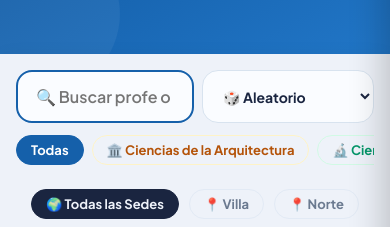
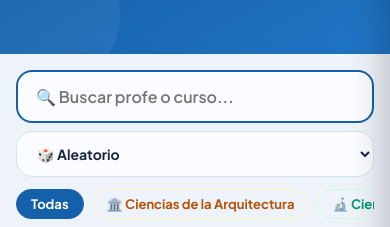
Before and after one commit to leonelesteffanoch-art/profesoresUCSUR, a React (Vite) app: page / in a window 390 px wide. Shown: the part 427-654 px from the top of the page. Built offline with nearby package versions, Linux system fonts and the light colour scheme; no server answers; the database is empty.

Commit message:
Detalles

```diff
--- a/src/index.css
+++ b/src/index.css
@@ -641,17 +641,25 @@ body {
   gap: 10px;
   flex-wrap: nowrap;
 }
+.search-input {
+  flex: 1;
+  min-width: 200px;
+}
+.search-select {
+  width: auto;
+  flex-shrink: 0;
+}
 @media (max-width: 640px) {
   .search-bar-row {
     flex-wrap: wrap;
     gap: 8px;
   }
-  .search-bar-row > input {
-    width: 100%;
-    min-width: unset !important;
+  .search-input {
+    flex: 1 1 100% !important;
+    min-width: 100% !important;
   }
-  .search-bar-row > select {
-    flex: 1;
+  .search-select {
+    flex: 1 1 100% !important;
     width: 100% !important;
   }
 }
--- a/src/pages/Agregar.jsx
+++ b/src/pages/Agregar.jsx
@@ -84,13 +84,13 @@ export const Agregar = ({
             </div>
             <div>
               <label style={{ fontSize: 13, fontWeight: 800, color: "var(--text-dark)", display: "block", marginBottom: 8 }}>Facultad del profesor</label>
-              <select className="input" style={{ cursor: "pointer", appearance: "none" }} value={addProf.facultad} onChange={e => setAddProf(p => ({ ...p, facultad: e.target.value }))}>
+              <select className="input" style={{ cursor: "pointer" }} value={addProf.facultad} onChange={e => setAddProf(p => ({ ...p, facultad: e.target.value }))}>
                 {FACULTADES.filter(f => f !== "Todas").map(f => <option key={f} value={f}>{f}</option>)}
               </select>
             </div>
             <div>
               <label style={{ fontSize: 13, fontWeight: 800, color: "var(--text-dark)", display: "block", marginBottom: 8 }}>Sede</label>
-              <select className="input" style={{ cursor: "pointer", appearance: "none" }} value={addProf.sede} onChange={e => setAddProf(p => ({ ...p, sede: e.target.value }))}>
+              <select className="input" style={{ cursor: "pointer" }} value={addProf.sede} onChange={e => setAddProf(p => ({ ...p, sede: e.target.value }))}>
                 {SEDES.map(s => <option key={s} value={s}>{s}</option>)}
               </select>
             </div>
@@ -168,7 +168,7 @@ export const Agregar = ({
             <div style={{ display: "grid", gridTemplateColumns: "1fr 1fr", gap: 10, marginBottom: 16 }}>
               <div>
                 <label style={{ fontSize: 12, color: "var(--text-muted)", display: "block", marginBottom: 4, fontWeight: 700 }}>🏫 Tu facultad</label>
-                <select className="input" style={{ padding: "10px 12px", fontSize: 13, cursor: "pointer", appearance: "none" }} value={addProf.facultadAlumno}
+                <select className="input" style={{ padding: "10px 12px", fontSize: 13, cursor: "pointer" }} value={addProf.facultadAlumno}
                   onChange={e => setAddProf(prev => ({ ...prev, facultadAlumno: e.target.value, carrera: "" }))}>
                   <option value="">Facultad...</option>
                   {FACULTADES_FORM.map(f => <option key={f} value={f}>{f}</option>)}
@@ -176,7 +176,7 @@ export const Agregar = ({
               </div>
               <div>
                 <label style={{ fontSize: 12, color: "var(--text-muted)", display: "block", marginBottom: 4, fontWeight: 700 }}>🎓 Tu carrera</label>
-                <select className="input" style={{ padding: "10px 12px", fontSize: 13, cursor: "pointer", appearance: "none" }} value={addProf.carrera}
+                <select className="input" style={{ padding: "10px 12px", fontSize: 13, cursor: "pointer" }} value={addProf.carrera}
                   onChange={e => {
                     const val = e.target.value;
                     const matchFac = Object.keys(carreras || {}).find(fac => carreras[fac].includes(val));
@@ -195,7 +195,7 @@ export const Agregar = ({
             <div style={{ marginBottom: 16, display: "flex", gap: 10 }}>
               <div style={{ flex: 1 }}>
                 <label style={{ fontSize: 12, color: "var(--text-muted)", display: "block", marginBottom: 6, fontWeight: 700 }}>📅 Ciclo cursado con docente</label>
-                <select className="input" style={{ padding: "10px 12px", fontSize: 13, cursor: "pointer", appearance: "none" }} value={addProf.ciclo || ""}
+                <select className="input" style={{ padding: "10px 12px", fontSize: 13, cursor: "pointer" }} value={addProf.ciclo || ""}
                   onChange={e => setAddProf(prev => ({ ...prev, ciclo: e.target.value }))}>
                   <option value="">No especificar</option>
                   {[1, 2, 3, 4, 5, 6, 7, 8, 9, 10].map(n => <option key={n} value={String(n)}>Ciclo {n}</option>)}
@@ -203,7 +203,7 @@ export const Agregar = ({
               </div>
               <div style={{ flex: 1 }}>
                 <label style={{ fontSize: 12, color: "var(--text-muted)", display: "block", marginBottom: 6, fontWeight: 700 }}>🗓️ Semestre</label>
-                <select className="input" style={{ padding: "10px 12px", fontSize: 13, cursor: "pointer", appearance: "none" }} value={addProf.semestre || ""}
+                <select className="input" style={{ padding: "10px 12px", fontSize: 13, cursor: "pointer" }} value={addProf.semestre || ""}
                   onChange={e => setAddProf(prev => ({ ...prev, semestre: e.target.value }))}>
                   <option value="">No especificar</option>
                   {SEMESTRES.map(s => <option key={s} value={s}>{s}</option>)}
@@ -280,7 +280,7 @@ export const Agregar = ({
                   <span style={{ color: OR, fontWeight: 800 }}>Nota:</span> Por favor ingresar cursos 1 por 1 si no se encuentran asignados al docente y con buena ortografía.
                 </div>
                 <label style={{ fontSize: 13, fontWeight: 800, color: "var(--text-dark)", display: "block", marginBottom: 8 }}>Actualizar Sede (Opcional)</label>
-                <select className="input" style={{ cursor: "pointer", appearance: "none" }} value={addCursoSede} onChange={e => setAddCursoSede(e.target.value)}>
+                <select className="input" style={{ cursor: "pointer" }} value={addCursoSede} onChange={e => setAddCursoSede(e.target.value)}>
                   <option value="">Mantener sede actual ({addProfSel.sede || "No especificada"})</option>
                   {SEDES.map(s => <option key={s} value={s}>{s}</option>)}
                 </select>
--- a/src/pages/Home.jsx
+++ b/src/pages/Home.jsx
@@ -82,9 +82,9 @@ export const Home = ({
         <div style={{ maxWidth: 780, margin: "0 auto", padding: "0 16px" }}>
           <div style={{ display: "flex", flexDirection: "column", gap: 12 }}>
             <div className="search-bar-row">
-              <input className="input custom-search-input" value={busqueda} onChange={e => setBusqueda(e.target.value)} placeholder="🔍 Buscar profe o curso..." aria-label="Buscar" style={{ flex: 1, minWidth: 200, fontSize: 16, padding: "14px 18px", borderRadius: 16, fontWeight: 600, border: "2px solid var(--primary-blue)" }} />
+              <input className="input search-input custom-search-input" value={busqueda} onChange={e => setBusqueda(e.target.value)} placeholder="🔍 Buscar profe o curso..." aria-label="Buscar" style={{ fontSize: 16, padding: "14px 18px", borderRadius: 16, fontWeight: 600, border: "2px solid var(--primary-blue)" }} />
 
-              <select className="input" style={{ width: "auto", padding: "12px 16px", borderRadius: 16, fontWeight: 700, cursor: "pointer", flexShrink: 0 }} value={sortBy} onChange={e => setSortBy(e.target.value)}>
+              <select className="input search-select" style={{ padding: "12px 16px", borderRadius: 16, fontWeight: 700, cursor: "pointer" }} value={sortBy} onChange={e => setSortBy(e.target.value)}>
                 <option value="populares">🔥 Populares</option>
                 <option value="rating">⭐ Mejor rating</option>
                 <option value="alfabetico">🔤 Alfabético</option>
--- a/src/pages/Perfil.jsx
+++ b/src/pages/Perfil.jsx
@@ -149,7 +149,7 @@ export const Perfil = ({
         <div style={{ display: "grid", gridTemplateColumns: "repeat(auto-fit, minmax(200px, 1fr))", gap: 14, marginBottom: 18 }}>
           <div>
             <label style={{ fontSize: 13, color: "var(--text-muted)", display: "block", marginBottom: 6, fontWeight: 700 }}>🏫 Tu facultad</label>
-            <select className="input" style={{ padding: "12px 14px", fontSize: 14, cursor: "pointer", appearance: "none" }} value={form.facultadAlumno}
+            <select className="input" style={{ padding: "12px 14px", fontSize: 14, cursor: "pointer" }} value={form.facultadAlumno}
               onChange={e => setForm(prev => ({ ...prev, facultadAlumno: e.target.value, carrera: "" }))}>
               <option value="">Selecciona tu facultad</option>
               {FACULTADES_FORM.map(f => <option key={f} value={f}>{f}</option>)}
@@ -157,7 +157,7 @@ export const Perfil = ({
           </div>
           <div>
             <label style={{ fontSize: 13, color: "var(--text-muted)", display: "block", marginBottom: 6, fontWeight: 700 }}>🎓 Tu carrera</label>
-            <select className="input" style={{ padding: "12px 14px", fontSize: 14, cursor: "pointer", appearance: "none" }} value={form.carrera}
+            <select className="input" style={{ padding: "12px 14px", fontSize: 14, cursor: "pointer" }} value={form.carrera}
               onChange={e => {
                 const val = e.target.value;
                 const matchFac = Object.keys(carreras || {}).find(fac => carreras[fac].includes(val));
@@ -174,7 +174,7 @@ export const Perfil = ({
           </div>
         </div>
         <div style={{ marginBottom: 20 }}>
-          <label style={{ fontSize: 13, color: "var(--text-muted)", display: "block", marginBottom: 8, fontWeight: 700 }}>📅 Tu ciclo actual</label>
+          <label style={{ fontSize: 13, color: "var(--text-muted)", display: "block", marginBottom: 8, fontWeight: 700 }}>📅 Ciclo en el que llevaste el curso</label>
           <div style={{ display: "flex", gap: 8, flexWrap: "wrap" }}>
             {[1, 2, 3, 4, 5, 6, 7, 8, 9, 10].map(n => (
               <button key={n} onClick={() => setForm(prev => ({ ...prev, ciclo: prev.ciclo === String(n) ? "" : String(n) }))}
@@ -250,7 +250,7 @@ export const Perfil = ({
                   <div style={{ fontSize: 12, color: "var(--text-light)", display: "flex", gap: 8, flexWrap: "wrap", marginTop: 2, fontWeight: 500 }}>
                     <span>🕐 {formatFecha(r.createdAt)}</span>
                     {r.carrera && <span>· 🎓 {r.carrera}</span>}
-                    {r.ciclo && <span>· 📅 Ciclo {r.ciclo}</span>}
+                    {r.ciclo && <span>· 📅 Llevado en el ciclo {r.ciclo}</span>}
                     {r.semestre && <span>· 🗓️ {r.semestre}</span>}
                   </div>
                 </div>
```
